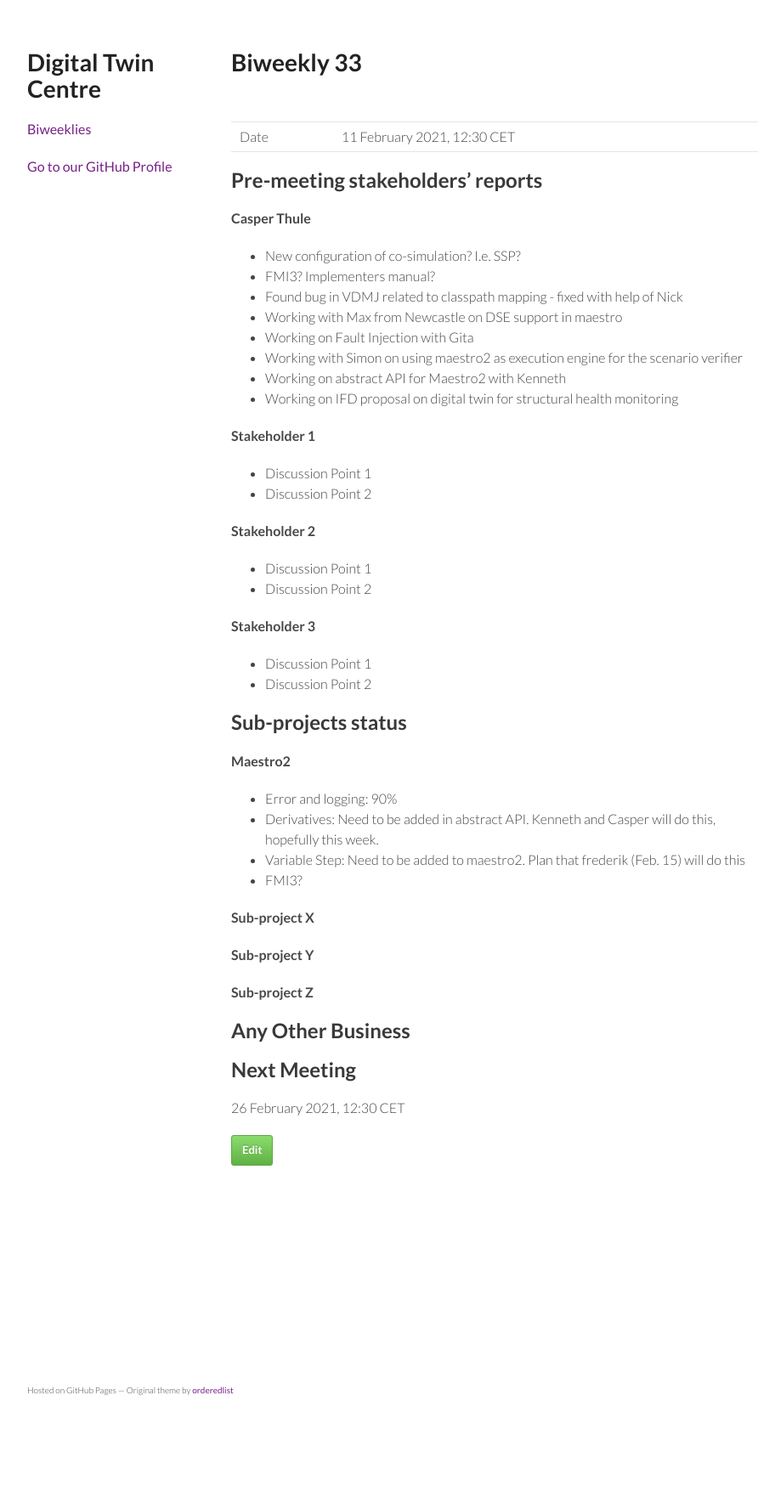
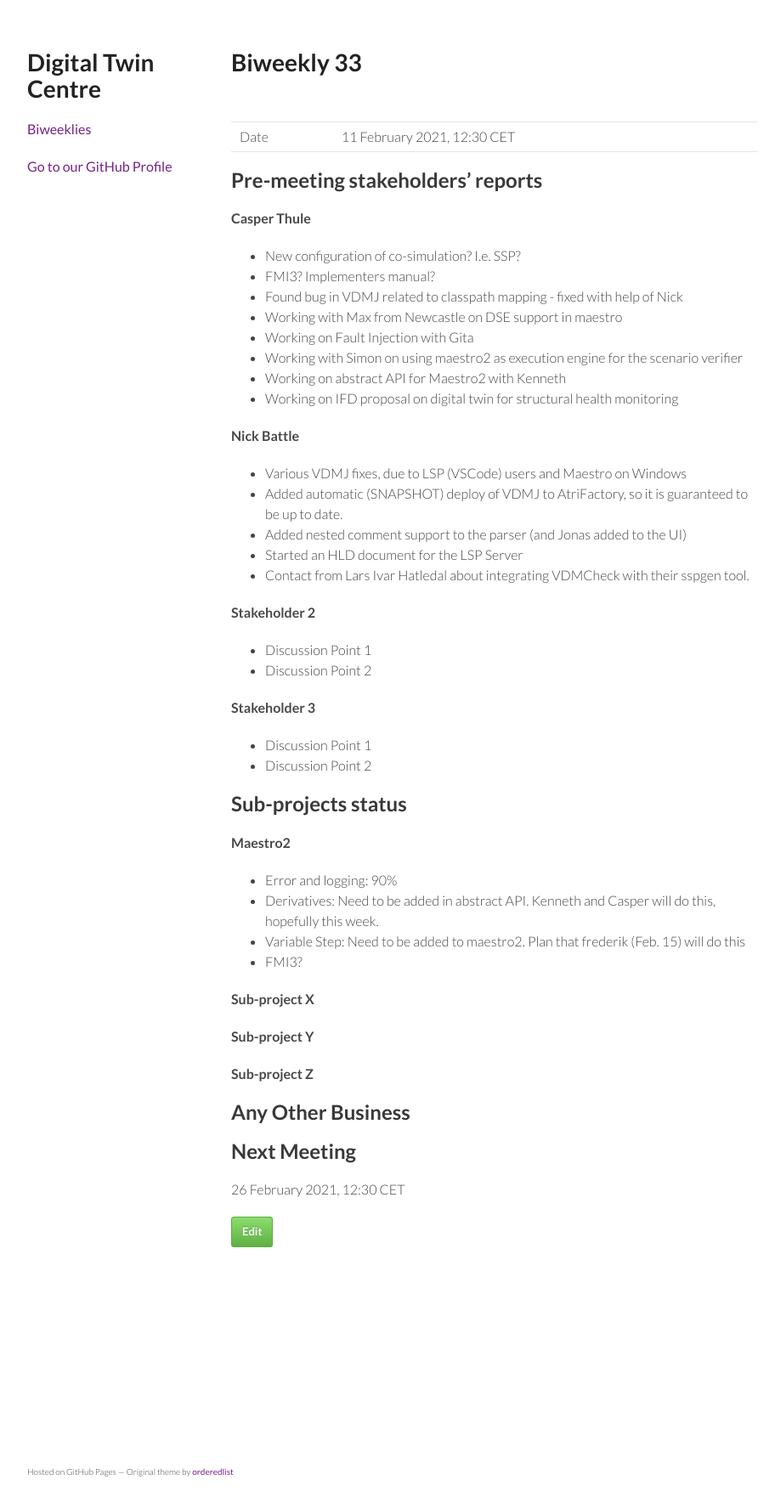
Before and after one commit to digitaltwincentre/digitaltwincentre.github.io, a Jekyll site: the page built from _biweeklies/Biweekly-33.md, in a window 1280 px wide. Shown: the whole page at 85% size, without its empty margins (178-1090 px from the left). Built offline with Jekyll 4.4.1, drawn with Linux system fonts in a browser that asks for light colours; nearby versions of some CDN libraries; before the commit the page ends 1666 px from its top, so only the background shows below that.

Commit message:
Update Biweekly-33.md

```diff
--- a/_biweeklies/Biweekly-33.md
+++ b/_biweeklies/Biweekly-33.md
@@ -30,9 +30,12 @@ date: 11 February 2021, 1230 CET
 * Working on abstract API for Maestro2 with Kenneth
 * Working on IFD proposal on digital twin for structural health monitoring
 
-#### Stakeholder 1
-* Discussion Point 1
-* Discussion Point 2
+#### Nick Battle
+* Various VDMJ fixes, due to LSP (VSCode) users and Maestro on Windows
+* Added automatic (SNAPSHOT) deploy of VDMJ to AtriFactory, so it is guaranteed to be up to date.
+* Added nested comment support to the parser (and Jonas added to the UI)
+* Started an HLD document for the LSP Server
+* Contact from Lars Ivar Hatledal about integrating VDMCheck with their sspgen tool.
 
 #### Stakeholder 2
 * Discussion Point 1
```
